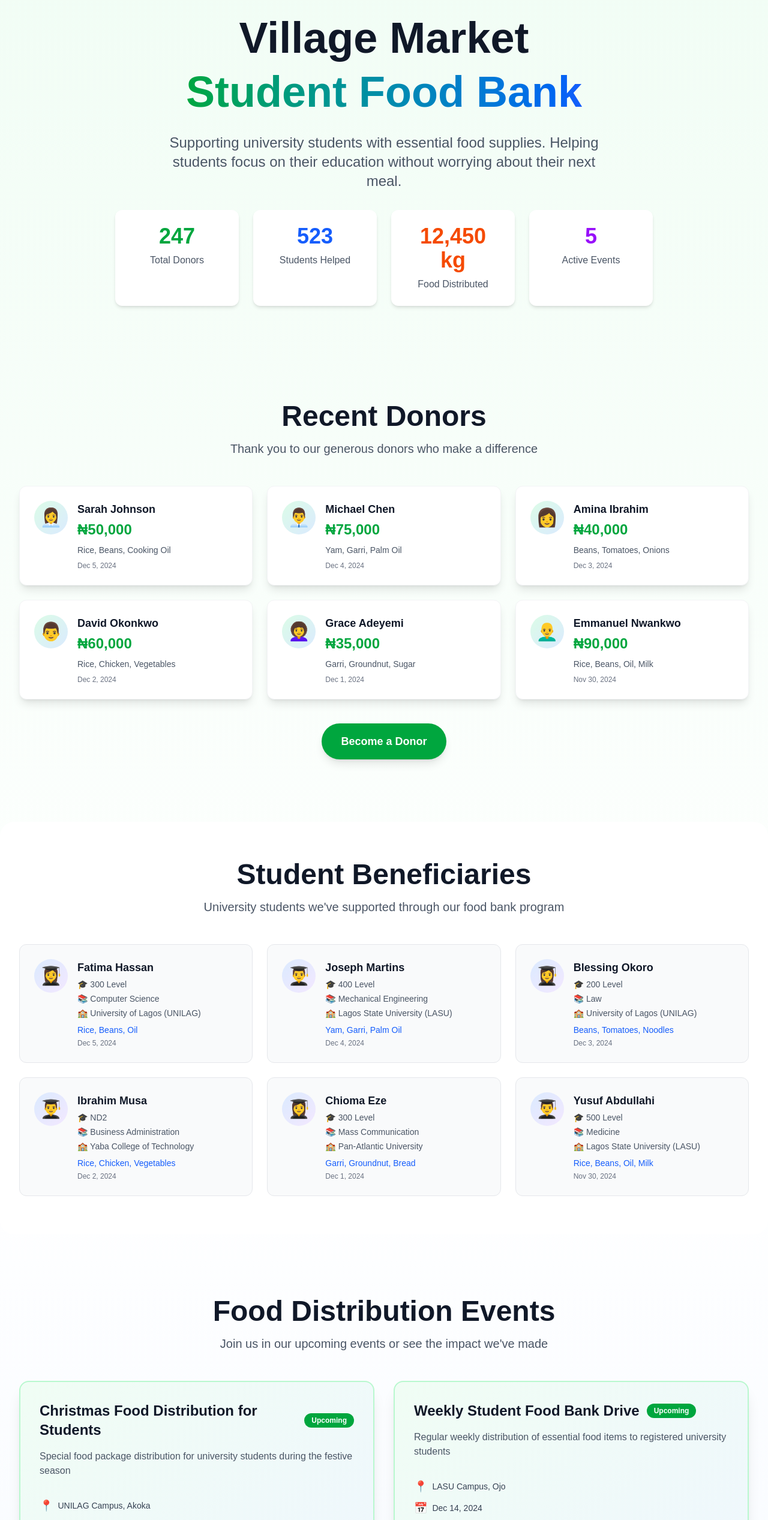
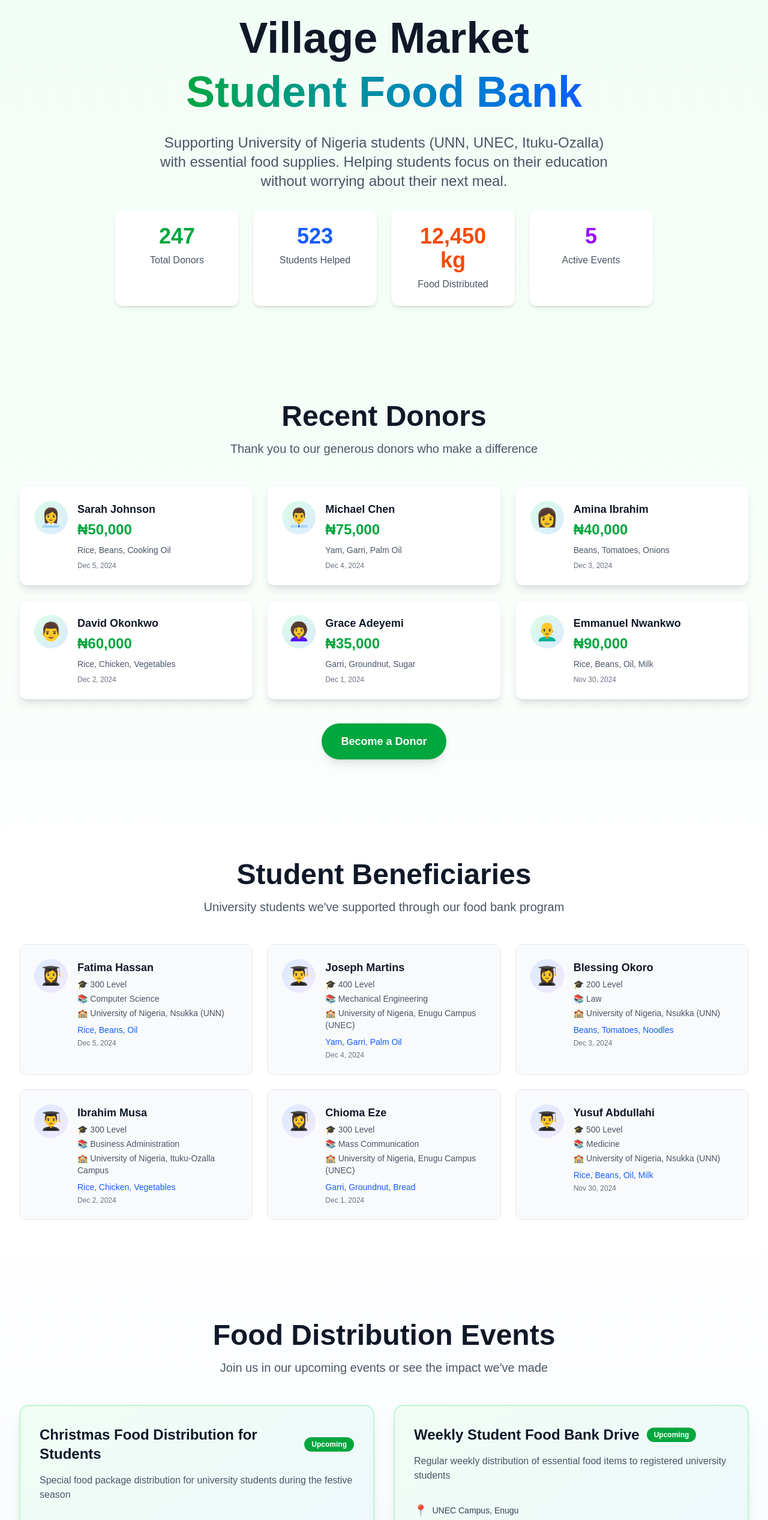
Before and after one commit to ekeneakubue/villagemarket, a Next.js app: page /food-bank in a window 1280 px wide. Shown: the part 239-2773 px from the top of the page at 60% size. Built offline with nearby package versions, Linux system fonts and the light colour scheme.

Commit message:
Updated contact us page

```diff
--- a/app/contact/page.tsx
+++ b/app/contact/page.tsx
@@ -101,7 +101,7 @@
   const foodBankFaqs = [
     {
       question: "Who can benefit from the Student Food Bank?",
-      answer: "The Student Food Bank is exclusively for currently enrolled university students in Lagos. Students must provide valid student ID and proof of enrollment to qualify for food assistance.",
+      answer: "The Student Food Bank is exclusively for currently enrolled students at University of Nigeria campuses (UNN Nsukka, UNEC Enugu, and Ituku-Ozalla). Students must provide valid student ID and proof of enrollment to qualify for food assistance.",
     },
     {
       question: "How can I donate to the Student Food Bank?",
@@ -117,7 +117,7 @@
     },
     {
       question: "How often are food distribution events held?",
-      answer: "We hold weekly distribution events at various university campuses across Lagos. Special distributions are also organized during exam periods and at the start of new semesters. Check our Food Bank page for upcoming event schedules.",
+      answer: "We hold weekly distribution events at University of Nigeria campuses (UNN, UNEC, and Ituku-Ozalla). Special distributions are also organized during exam periods and at the start of new semesters. Check our Food Bank page for upcoming event schedules.",
     },
     {
       question: "Can I volunteer at food distribution events?",
@@ -125,11 +125,11 @@
     },
     {
       question: "How is my monetary donation used?",
-      answer: "100% of monetary donations go directly to purchasing food items for students. We provide regular impact reports showing exactly how your donation has helped feed university students in need.",
+      answer: "100% of monetary donations go directly to purchasing food items for students. We provide regular impact reports showing exactly how your donation has helped feed University of Nigeria students in need.",
     },
     {
       question: "Where are food distribution events held?",
-      answer: "Events are held at various university campuses including UNILAG, LASU, Yabatech, and Pan-Atlantic University. Specific locations are announced on our website and through email notifications to registered students.",
+      answer: "Events are held at University of Nigeria campuses including UNN Nsukka, UNEC Enugu, and Ituku-Ozalla Campus. Specific locations are announced on our website and through email notifications to registered students.",
     },
     {
       question: "Is there a limit to how much food a student can receive?",
--- a/app/food-bank/page.tsx
+++ b/app/food-bank/page.tsx
@@ -59,7 +59,7 @@
     {
       id: "1",
       name: "Fatima Hassan",
-      university: "University of Lagos (UNILAG)",
+      university: "University of Nigeria, Nsukka (UNN)",
       course: "Computer Science",
       year: "300 Level",
       itemsReceived: "Rice, Beans, Oil",
@@ -69,7 +69,7 @@
     {
       id: "2",
       name: "Joseph Martins",
-      university: "Lagos State University (LASU)",
+      university: "University of Nigeria, Enugu Campus (UNEC)",
       course: "Mechanical Engineering",
       year: "400 Level",
       itemsReceived: "Yam, Garri, Palm Oil",
@@ -79,7 +79,7 @@
     {
       id: "3",
       name: "Blessing Okoro",
-      university: "University of Lagos (UNILAG)",
+      university: "University of Nigeria, Nsukka (UNN)",
       course: "Law",
       year: "200 Level",
       itemsReceived: "Beans, Tomatoes, Noodles",
@@ -89,9 +89,9 @@
     {
       id: "4",
       name: "Ibrahim Musa",
-      university: "Yaba College of Technology",
+      university: "University of Nigeria, Ituku-Ozalla Campus",
       course: "Business Administration",
-      year: "ND2",
+      year: "300 Level",
       itemsReceived: "Rice, Chicken, Vegetables",
       date: "2024-12-02",
       avatar: "👨‍🎓",
@@ -99,7 +99,7 @@
     {
       id: "5",
       name: "Chioma Eze",
-      university: "Pan-Atlantic University",
+      university: "University of Nigeria, Enugu Campus (UNEC)",
       course: "Mass Communication",
       year: "300 Level",
       itemsReceived: "Garri, Groundnut, Bread",
@@ -109,7 +109,7 @@
     {
       id: "6",
       name: "Yusuf Abdullahi",
-      university: "Lagos State University (LASU)",
+      university: "University of Nigeria, Nsukka (UNN)",
       course: "Medicine",
       year: "500 Level",
       itemsReceived: "Rice, Beans, Oil, Milk",
@@ -123,7 +123,7 @@
       id: "1",
       title: "Christmas Food Distribution for Students",
       description: "Special food package distribution for university students during the festive season",
-      location: "UNILAG Campus, Akoka",
+      location: "UNN Campus, Nsukka",
       date: "2024-12-20",
       time: "10:00 AM - 4:00 PM",
       beneficiaries: 150,
@@ -134,7 +134,7 @@
       id: "2",
       title: "Weekly Student Food Bank Drive",
       description: "Regular weekly distribution of essential food items to registered university students",
-      location: "LASU Campus, Ojo",
+      location: "UNEC Campus, Enugu",
       date: "2024-12-14",
       time: "9:00 AM - 2:00 PM",
       beneficiaries: 80,
@@ -145,7 +145,7 @@
       id: "3",
       title: "Exam Period Food Support",
       description: "Distributed food supplies and study snacks to students during final exams",
-      location: "Yaba College of Technology",
+      location: "UNN Ituku-Ozalla Campus",
       date: "2024-12-01",
       time: "8:00 AM - 5:00 PM",
       beneficiaries: 200,
@@ -156,7 +156,7 @@
       id: "4",
       title: "New Semester Welcome Package",
       description: "Food packages for students returning to campus for a new academic session",
-      location: "Pan-Atlantic University, Ibeju-Lekki",
+      location: "UNEC Campus, Enugu",
       date: "2024-11-25",
       time: "10:00 AM - 3:00 PM",
       beneficiaries: 120,
@@ -204,8 +204,8 @@
             </span>
           </h1>
           <p className="text-xl md:text-2xl text-gray-600 mb-8 max-w-3xl mx-auto">
-            Supporting university students with essential food supplies. Helping students
-            focus on their education without worrying about their next meal.
+            Supporting University of Nigeria students (UNN, UNEC, Ituku-Ozalla) with essential food supplies.
+            Helping students focus on their education without worrying about their next meal.
           </p>
 
           {/* Stats Grid */}
```
